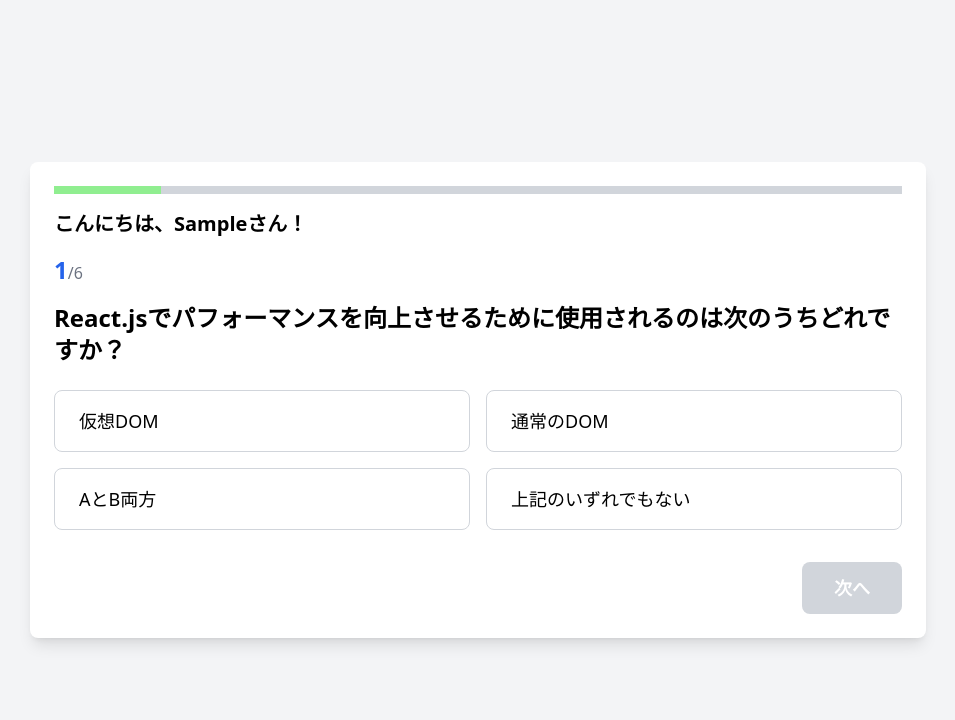
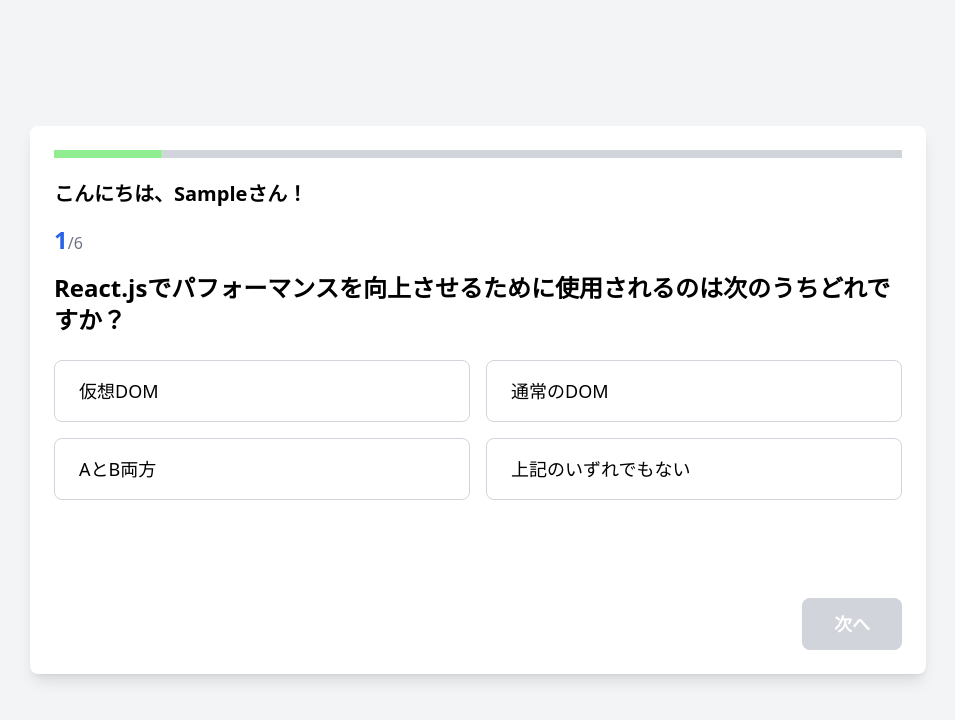
Before and after one commit to hirorotaka/simple-quiz-app, a React (Vite) app: page / in a window 1280 px wide. Both pictures are taken after typing "Sample" into the empty fields and a click on the button "スタート". Shown: the top 720 px of the page, without its empty margins (162-1117 px from the left). Built offline with nearby package versions, Linux system fonts and the light colour scheme.

Commit message:
UIの調整

```diff
--- a/src/components/Quiz/Quiz.tsx
+++ b/src/components/Quiz/Quiz.tsx
@@ -79,7 +79,7 @@
       setTimeout(() => {
         setShowAnswerTimer(true);
       }, 0);
-    }, 500); // エフェクトを0.5秒間表示
+    }, 300); // エフェクトを2秒間表示
   };
 
   //最終的な選択肢を取得して、回答結果を保存して次の質問へ遷移
@@ -91,7 +91,7 @@
       setShowEffect(false);
       setAnswer(false);
       onClickNext(false);
-    }, 500); // エフェクトを0.5秒間表示
+    }, 300); // エフェクトを1秒間表示
   };
 
   const onTryAgain = () => {
@@ -136,19 +136,19 @@
       </ul>
     );
   };
-
   return (
     <div className="flex min-h-screen items-center justify-center bg-gray-100 px-4 sm:px-6 lg:px-8">
-      <div className="w-full max-w-4xl rounded-lg bg-white p-6 shadow-lg">
       {showResult ? (
         <QuizResult result={result} onTryAgain={onTryAgain} />
       ) : (
-          <>
+        <div className="w-full max-w-4xl rounded-lg bg-white p-6 shadow-lg">
+          <div className="flex min-h-[500px] flex-col justify-between">
             {showAnswerTimer && (
               <AnswerTimer duration={15} onTimeUp={handleTimeUp} />
             )}
             {showEffect && <AnswerEffect isCorrect={isCorrect} />}
-            <h2 className="mb-4 text-xl font-semibold">
+            <div>
+              <h2 className="mb-4 break-words text-xl font-semibold">
                 こんにちは、{playerName}さん！
               </h2>
               <div className="mb-4">
@@ -157,22 +157,32 @@
                 </span>
                 <span className="text-gray-500">/{questions.length}</span>
               </div>
-            <h2 className="mb-6 text-2xl font-semibold">{question}</h2>
-            {getAnswerUI()}
+              <h2 className="mb-6 break-words text-2xl font-semibold">
+                {question}
+              </h2>
+              <div className="min-h-[200px]">{getAnswerUI()}</div>
+            </div>
             <div className="mt-8 flex justify-end">
               <button
                 onClick={() => onClickNext(answer)}
                 disabled={answerIdx === null && !inputAnswer}
-                className={` ${answerIdx === null && !inputAnswer ? 'cursor-not-allowed bg-gray-300' : 'bg-blue-500 transition duration-150 ease-in-out hover:bg-blue-600 focus:outline-none focus:ring-2 focus:ring-blue-400 '} rounded-lg  px-8 py-3 text-lg font-semibold text-white `}
+                className={`
+                ${
+                  answerIdx === null && !inputAnswer
+                    ? 'cursor-not-allowed bg-gray-300'
+                    : 'bg-blue-500 transition duration-150 ease-in-out hover:bg-blue-600 focus:outline-none focus:ring-2 focus:ring-blue-400'
+                }
+                rounded-lg px-8 py-3 text-lg font-semibold text-white
+              `}
               >
                 {currentQuestionIndex === questions.length - 1
                   ? '終了'
                   : '次へ'}
               </button>
             </div>
-          </>
+          </div>
+        </div>
       )}
-      </div>
     </div>
   );
 };
--- a/src/components/QuizResult/QuizResult.tsx
+++ b/src/components/QuizResult/QuizResult.tsx
@@ -7,7 +7,6 @@
 
 export const QuizResult = ({ result, onTryAgain }: ResultProps) => {
   return (
-    <div className="flex min-h-screen items-center justify-center bg-gray-100 px-4 sm:px-6 lg:px-8">
     <div className="w-full max-w-4xl rounded-lg bg-white p-6 shadow-lg">
       <h2 className="mb-6 text-3xl font-semibold">クイズ結果</h2>
       <div className="w-40 space-y-4 text-2xl">
@@ -34,6 +33,5 @@
         </button>
       </div>
     </div>
-    </div>
   );
 };
```
Lines whose indentation alone changed are shown as unchanged.
